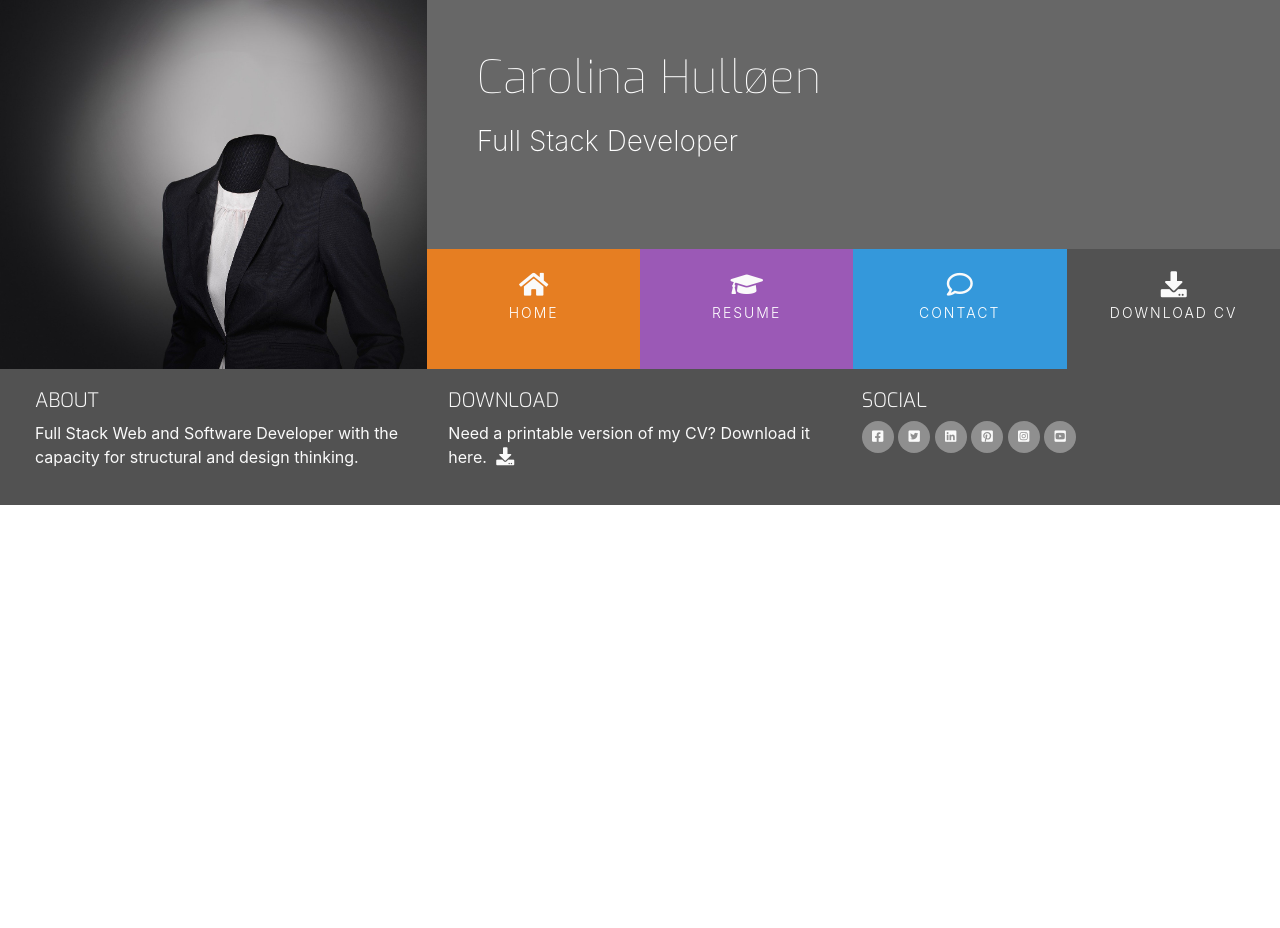
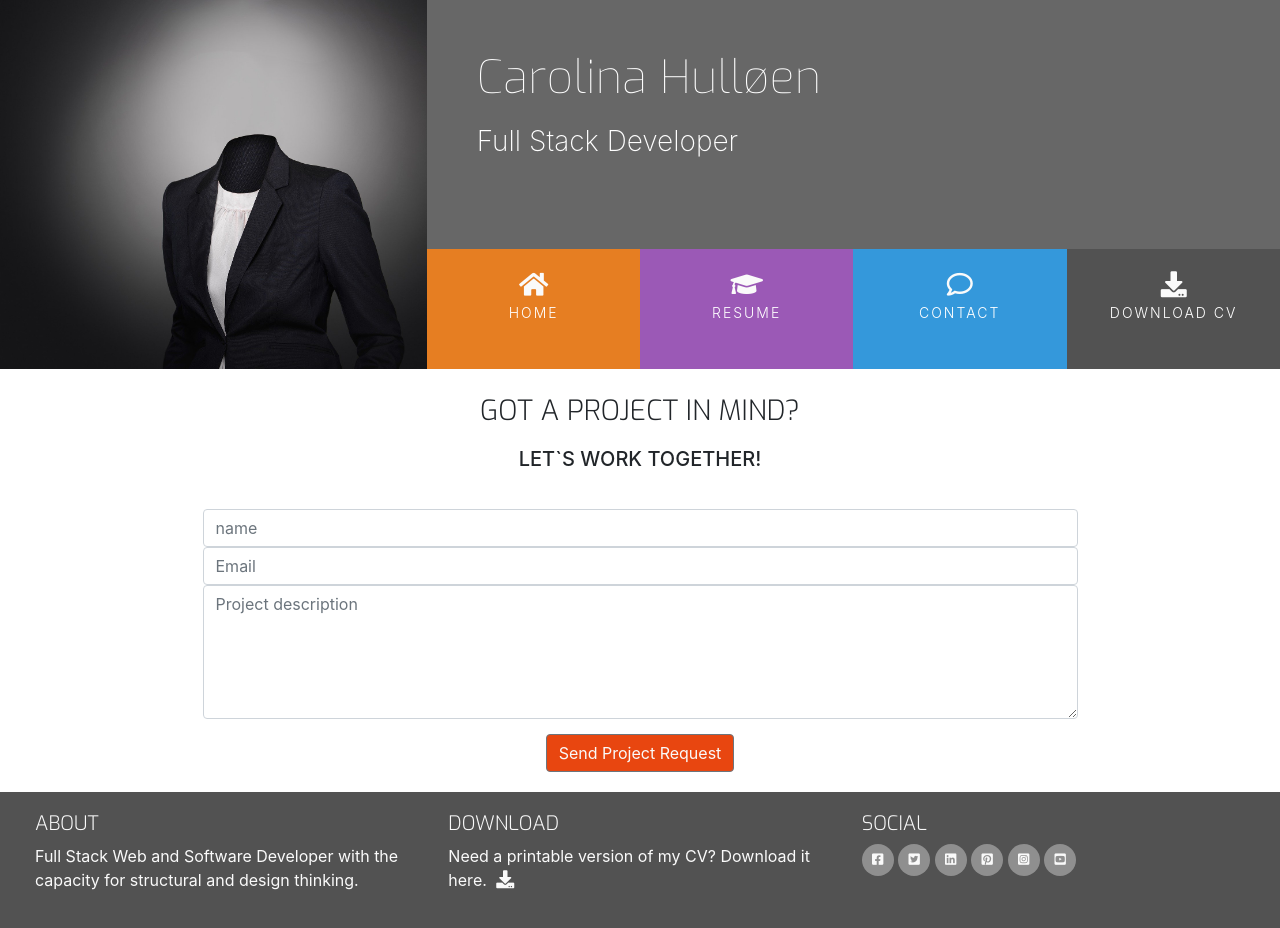
Before and after one commit to Carhul/my-full-template, a plain HTML site: page contact.html in a window 1280 px wide. Before the commit the page ends 800 px from the top, so only its background shows below. Drawn offline with nearby package versions, Linux system fonts and the light colour scheme.

Commit message:
Finished mini project with Bootstrap 4

```diff
--- a/assets/css/style.css
+++ b/assets/css/style.css
@@ -16,6 +16,10 @@
 
 .bg-color-work-history {
     background-color: #9b59b6;
+}
+
+.bg-color-contact {
+    background-color: #fff;
 }
 
 .ui-menu-color-home {
@@ -352,3 +356,36 @@ footer {
 .history-items {
     margin-bottom: 30px;
 }
+
+/* --------------------------------------------------Contact form */
+
+.contact-heading {
+    font-family: "Exo", sans-serif;
+    font-weight: 300;
+    margin-top: 25px;
+    margin-bottom: 20px;
+}
+
+.center-form {
+    padding-top: 10px;
+    margin: 0 auto;
+    max-width: 70%;
+}
+
+button[type="submit"] {
+    margin-top: 15px;
+    margin-bottom: 20px;
+    color: #fafafa;
+    background-color: #e84610;
+}
+
+/* --------------------------------------------------Media Queries */
+
+@media(min-width: 992px) {
+    .center-form {
+        padding-top: 30px;
+        min-height: 240px;
+        margin: 0 auto;
+        max-width: 70%;
+    }
+}
--- a/contact.html
+++ b/contact.html
@@ -25,16 +25,16 @@
                     <div class="col">
                         <ul id="nav" class="list-inline menucontainer">
                             <li class="col-6 col-sm-3 ui-menu-color-home list-inline-item menuitem">
-                                <a href="#" class="hvr-sweep-to-bottom"><i class="fa fa-home" aria-hidden="true"></i><span>Home</span></a>
+                                <a href="index.html" class="hvr-sweep-to-bottom"><i class="fa fa-home" aria-hidden="true"></i><span>Home</span></a>
                             </li>
                             <li class="col-6 col-sm-3 ui-menu-color-resume list-inline-item menuitem">
-                                <a href="#" class="hvr-sweep-to-bottom"><i class="fa fa-graduation-cap" aria-hidden="true"></i><span>Resume</span></a>
+                                <a href="resume.html" class="hvr-sweep-to-bottom"><i class="fa fa-graduation-cap" aria-hidden="true"></i><span>Resume</span></a>
                             </li>
                             <li class="col-6 col-sm-3 ui-menu-color-contact list-inline-item menuitem">
-                                <a href="#" class="hvr-sweep-to-bottom"><i class="far fa-comment" aria-hidden="true"></i><span>Contact</span></a>
+                                <a href="contact.html" class="hvr-sweep-to-bottom"><i class="far fa-comment" aria-hidden="true"></i><span>Contact</span></a>
                             </li>
                             <li class="col-6 col-sm-3 ui-menu-color-download list-inline-item menuitem">
-                                <a href="#" class="hvr-sweep-to-bottom"><i class="fa fa-download" aria-hidden="true"></i><span>Download CV</span></a>
+                                <a href="assets/cv/sample-cv.pdf" target="_blank" class="hvr-sweep-to-bottom"><i class="fa fa-download" aria-hidden="true"></i><span>Download CV</span></a>
                             </li>
                         </ul>
                     </div>
@@ -43,7 +43,26 @@
         </div>
     </header>
 
-    <section>
+    <section class="container-fluid">
+        <div class="row bg-color-contact">
+            <div class="col">
+                <h3 class="contact-heading uppercase text-center">Got a project in mind?</h3>
+                <h5 class="uppercase text-center">Let`s work together!</h5>
+
+                <div class="center-form">
+                    <form>
+                        <input type="text" name="name" id="fullname" class="form-control" placeholder="name" required/>
+                        <input type="email" name="email" id="emailaddress" class="form-control" placeholder="Email" required/>
+                        <textarea rows="5" name="procjectsummary" id="procjectsummary" class="form-control" placeholder="Project description" required></textarea>
+                        <div class="form-row text-center">
+                            <div class="col">
+                                <button type="submit" class="btn btn-secondary">Send Project Request</button>
+                            </div>
+                        </div>
+                    </form>
+                </div>
+            </div>
+        </div>
 
     </section>
 
@@ -59,7 +78,7 @@
                 <h5 class="uppercase general-sub">Download</h5>
                 <p class="inline-block">
                     Need a printable version of my CV? Download it here.
-                    <a href="#" target="_blank" class="cv-pdf">
+                    <a href="assets/cv/sample-cv.pdf" target="_blank" class="cv-pdf">
                         <i class="fa fa-download" aria-hidden="true"></i>
                         <span class="sr-only">Download link.</span>
                     </a>
```
Also changed, not shown: index.html (+7 -6 lines), resume.html (+5 -5 lines), 1 other file.
